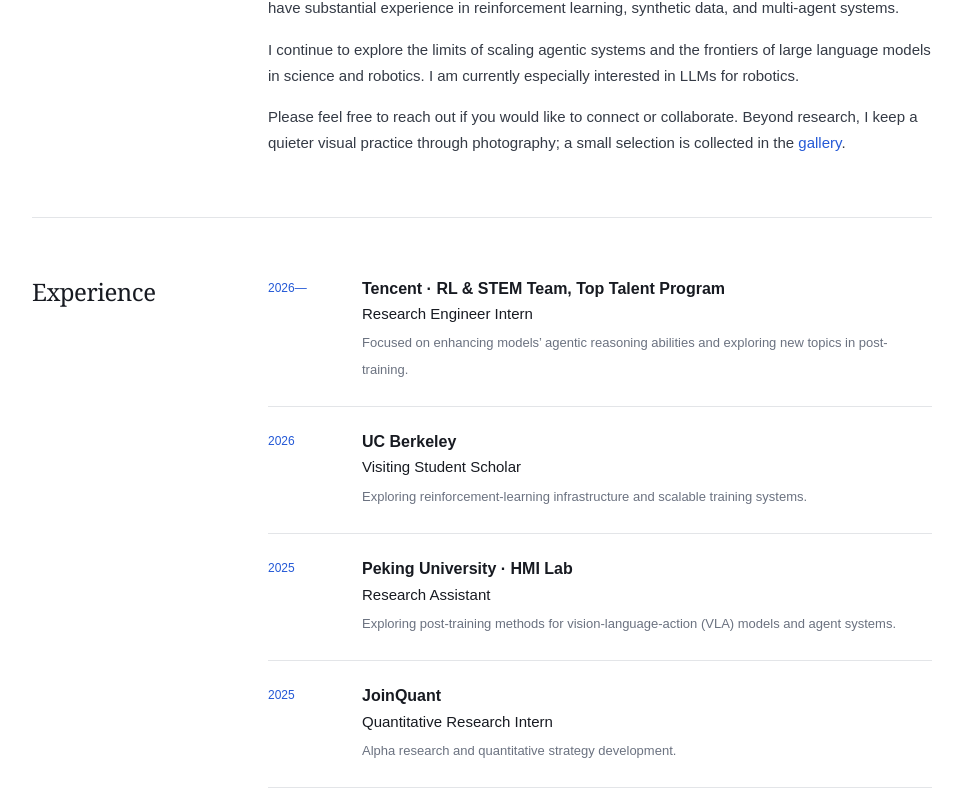
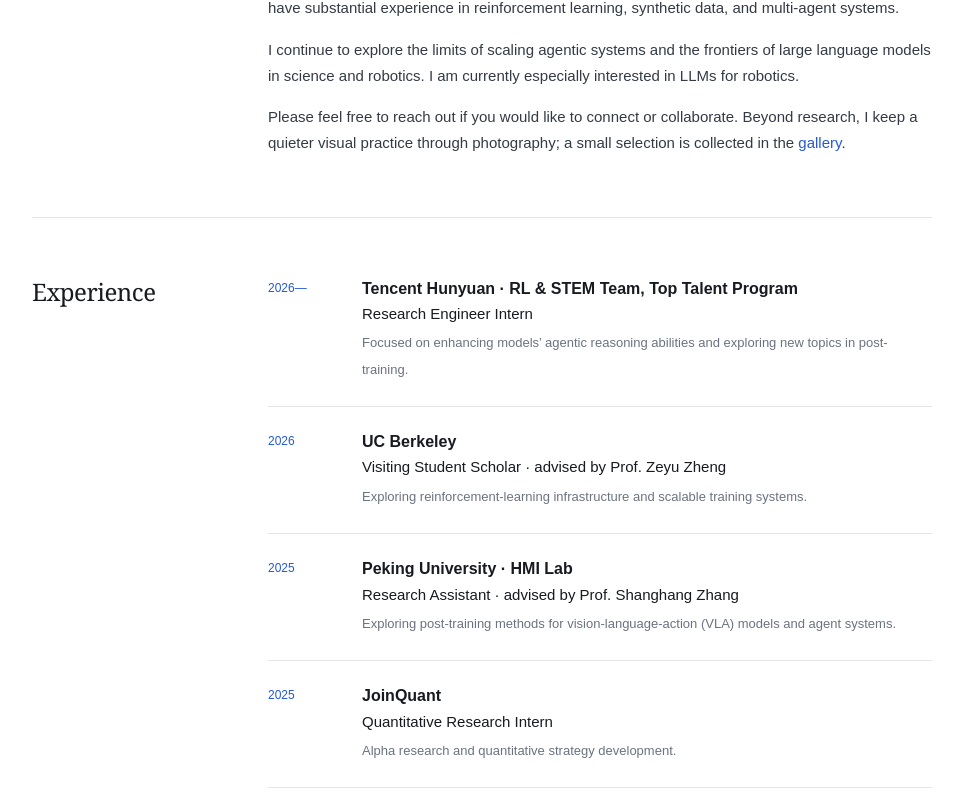
Before and after one commit to QFOI/QFOI.github.io, a Next.js app: page / in a window 1280 px wide. Shown: the part 611-1416 px from the top of the page, without its empty margins (158-1121 px from the left). Built offline with nearby package versions, Linux system fonts and the light colour scheme.

Commit message:
Update experience affiliations

```diff
--- a/app/page.tsx
+++ b/app/page.tsx
@@ -9,7 +9,7 @@
 const experiences = [
   {
     period: "2026—",
-    place: "Tencent · RL & STEM Team, Top Talent Program",
+    place: "Tencent Hunyuan · RL & STEM Team, Top Talent Program",
     role: "Research Engineer Intern",
     detail:
       "Focused on enhancing models’ agentic reasoning abilities and exploring new topics in post-training.",
@@ -17,14 +17,14 @@
   {
     period: "2026",
     place: "UC Berkeley",
-    role: "Visiting Student Scholar",
+    role: "Visiting Student Scholar · advised by Prof. Zeyu Zheng",
     detail:
       "Exploring reinforcement-learning infrastructure and scalable training systems.",
   },
   {
     period: "2025",
     place: "Peking University · HMI Lab",
-    role: "Research Assistant",
+    role: "Research Assistant · advised by Prof. Shanghang Zhang",
     detail:
       "Exploring post-training methods for vision-language-action (VLA) models and agent systems.",
   },
```
